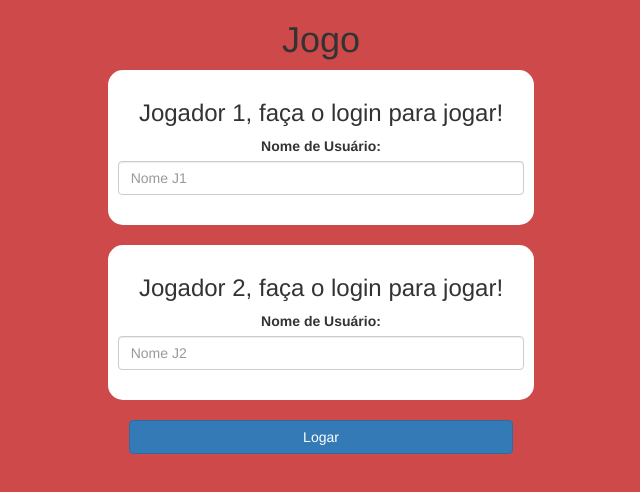
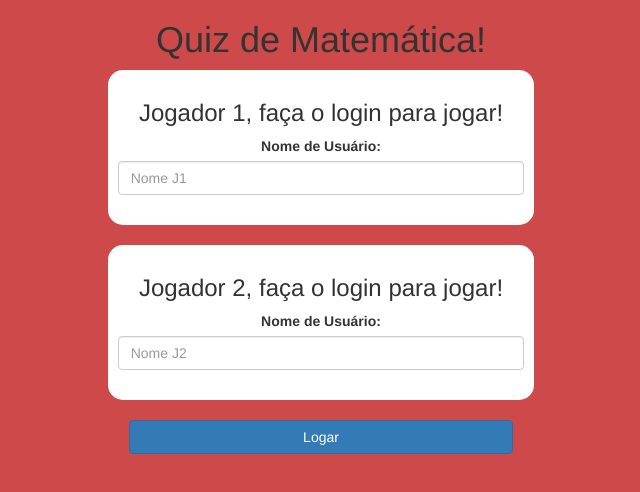
Before and after one commit to LuizByjus/C89909192c, a plain HTML site: page index.html in a window 1280 px wide. Shown: the whole page, without its empty margins (319-959 px from the left). Drawn offline with nearby package versions, Linux system fonts and the light colour scheme.

Commit message:
Update index.html

```diff
--- a/index.html
+++ b/index.html
@@ -15,7 +15,7 @@
 <body>
 
 <center>
-	<h1>Jogo</h1>
+	<h1>Quiz de Matemática!</h1>
 
 	<div class="col-lg-4 col-sm-8 col-xs-11 login_div1">
 		<h3 >Jogador 1, faça o login para jogar!</h3>
```
